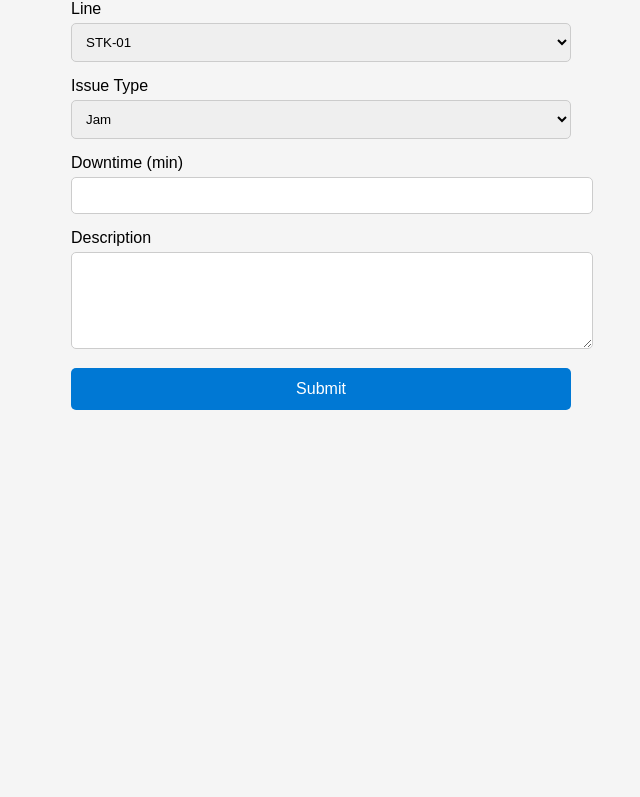
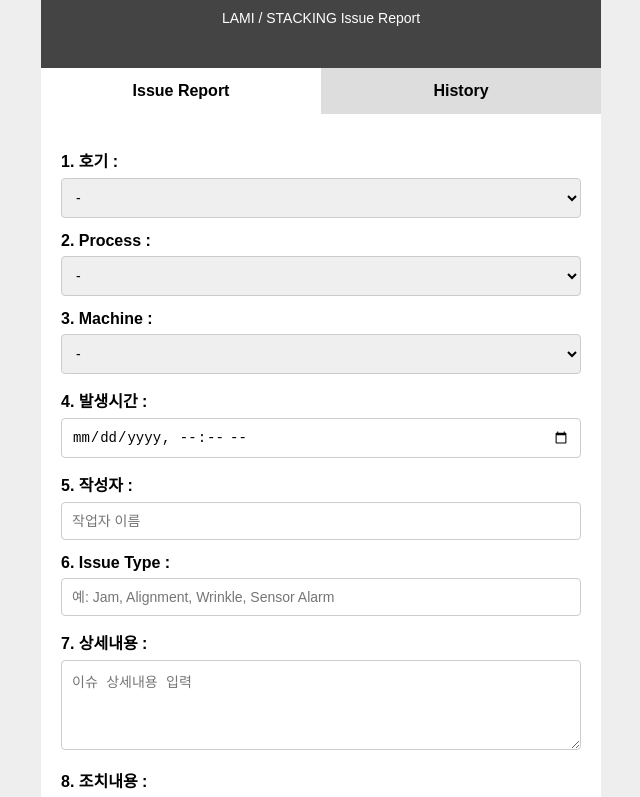
Before and after one commit to jhkim4097/ESGM2_LNS_Issue_Tracker, a plain HTML site: page index.html in a window 1280 px wide. Shown: the part 100-897 px from the top of the page, without its empty margins (319-959 px from the left). Before the commit the page ends 800 px from the top, so only its background shows below. Drawn offline with Linux system fonts and the light colour scheme.

Commit message:
Update index.html

```diff
--- a/index.html
+++ b/index.html
@@ -2,67 +2,194 @@
 <html>
 <head>
   <title>ESGM2 LNS Issue Tracker</title>
-
   <style>
     body {
-      font-family: Arial;
-      max-width: 500px;
-      margin: auto;
-      padding: 20px;
-      background: #f5f5f5;
+      font-family: Arial, sans-serif;
+      background: #eeeeee;
+      margin: 0;
+      padding: 0;
     }
 
-    h1 {
-      text-align: center;
+    .container {
+      max-width: 560px;
+      margin: 25px auto;
+      background: white;
     }
 
-    input, select, textarea {
+    .header {
+      background: #444;
+      color: white;
+      text-align: center;
+      padding: 35px 15px 28px;
+      border-radius: 4px 4px 0 0;
+    }
+
+    .header h1 {
+      margin: 0;
+      font-size: 28px;
+    }
+
+    .header p {
+      margin-top: 18px;
+      font-size: 14px;
+    }
+
+    .tabs {
+      display: flex;
+    }
+
+    .tab {
+      width: 50%;
+      text-align: center;
+      padding: 14px 0;
+      font-weight: bold;
+      background: #ddd;
+    }
+
+    .tab.active {
+      background: white;
+    }
+
+    .form {
+      padding: 20px;
+    }
+
+    label {
+      display: block;
+      font-weight: bold;
+      margin-top: 14px;
+      margin-bottom: 6px;
+    }
+
+    select, input, textarea {
       width: 100%;
+      box-sizing: border-box;
       padding: 10px;
-      margin-top: 5px;
-      margin-bottom: 15px;
-      border-radius: 5px;
       border: 1px solid #ccc;
+      border-radius: 4px;
+      font-size: 14px;
+    }
+
+    textarea {
+      height: 90px;
+      resize: vertical;
     }
 
     button {
       width: 100%;
-      padding: 12px;
+      margin-top: 25px;
+      padding: 13px;
       background: #0078d4;
       color: white;
       border: none;
-      border-radius: 5px;
+      border-radius: 4px;
       font-size: 16px;
+      font-weight: bold;
+    }
+
+    button:hover {
+      background: #005fa3;
+      cursor: pointer;
     }
   </style>
 </head>
 
 <body>
+  <div class="container">
 
-  <h1>ESGM2 LNS Issue Tracker</h1>
+    <div class="header">
+      <h1>ESGM2 LNS Issue Tracker</h1>
+      <p>LAMI / STACKING Issue Report</p>
+    </div>
 
-  <label>Line</label>
-  <select>
-    <option>STK-01</option>
-    <option>STK-02</option>
-    <option>LAMI-01</option>
-  </select>
+    <div class="tabs">
+      <div class="tab active">Issue Report</div>
+      <div class="tab">History</div>
+    </div>
 
-  <label>Issue Type</label>
-  <select>
-    <option>Jam</option>
-    <option>Misalignment</option>
-    <option>Wrinkle</option>
-    <option>Downtime</option>
-  </select>
+    <div class="form">
 
-  <label>Downtime (min)</label>
-  <input type="number">
+      <label>1. 호기 :</label>
+      <select id="line">
+        <option value="">-</option>
+        <option>#1-1</option>
+        <option>#1-2</option>
+        <option>#1-3</option>
+        <option>#1-4</option>
+        <option>#1-5</option>
+        <option>#1-6</option>
+        <option>#1-7</option>
+        <option>#2-1</option>
+        <option>#2-2</option>
+        <option>#2-3</option>
+        <option>#2-4</option>
+        <option>#2-5</option>
+        <option>#2-6</option>
+        <option>#2-7</option>
+        <option>#3-1</option>
+        <option>HC1</option>
+        <option>HC2</option>
+        <option>Rework</option>
+      </select>
 
-  <label>Description</label>
-  <textarea rows="5"></textarea>
+      <label>2. Process :</label>
+      <select id="process" onchange="updateMachineOptions()">
+        <option value="">-</option>
+        <option value="LAMI">LAMI</option>
+        <option value="STACKING">STACKING</option>
+      </select>
 
-  <button>Submit</button>
+      <label>3. Machine :</label>
+      <select id="machine">
+        <option value="">-</option>
+      </select>
 
+      <label>4. 발생시간 :</label>
+      <input type="datetime-local" id="issueTime">
+
+      <label>5. 작성자 :</label>
+      <input type="text" id="reporter" placeholder="작업자 이름">
+
+      <label>6. Issue Type :</label>
+      <input type="text" id="issueType" placeholder="예: Jam, Alignment, Wrinkle, Sensor Alarm">
+
+      <label>7. 상세내용 :</label>
+      <textarea id="description" placeholder="이슈 상세내용 입력"></textarea>
+
+      <label>8. 조치내용 :</label>
+      <textarea id="action" placeholder="조치내용 입력"></textarea>
+
+      <button onclick="submitForm()">Submit</button>
+
+    </div>
+  </div>
+
+  <script>
+    function updateMachineOptions() {
+      const process = document.getElementById("process").value;
+      const machine = document.getElementById("machine");
+
+      machine.innerHTML = '<option value="">-</option>';
+
+      let options = [];
+
+      if (process === "LAMI") {
+        options = ["Loader", "LAMI"];
+      } else if (process === "STACKING") {
+        options = ["DSTK", "Half Cell", "Taping", "Final Inspection"];
+      }
+
+      options.forEach(function(item) {
+        const option = document.createElement("option");
+        option.text = item;
+        option.value = item;
+        machine.add(option);
+      });
+    }
+
+    function submitForm() {
+      alert("아직 Excel 연결 전입니다. 화면 테스트 완료.");
+    }
+  </script>
 </body>
 </html>
```
